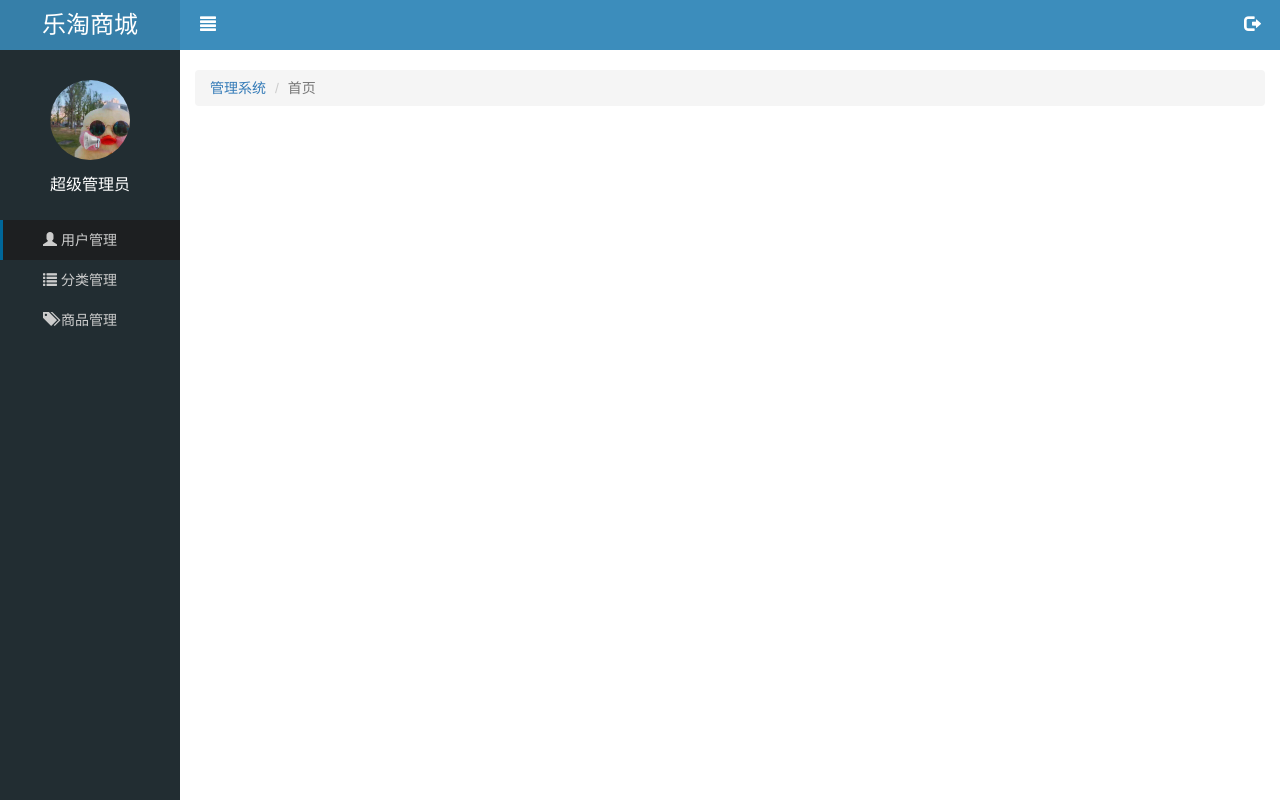
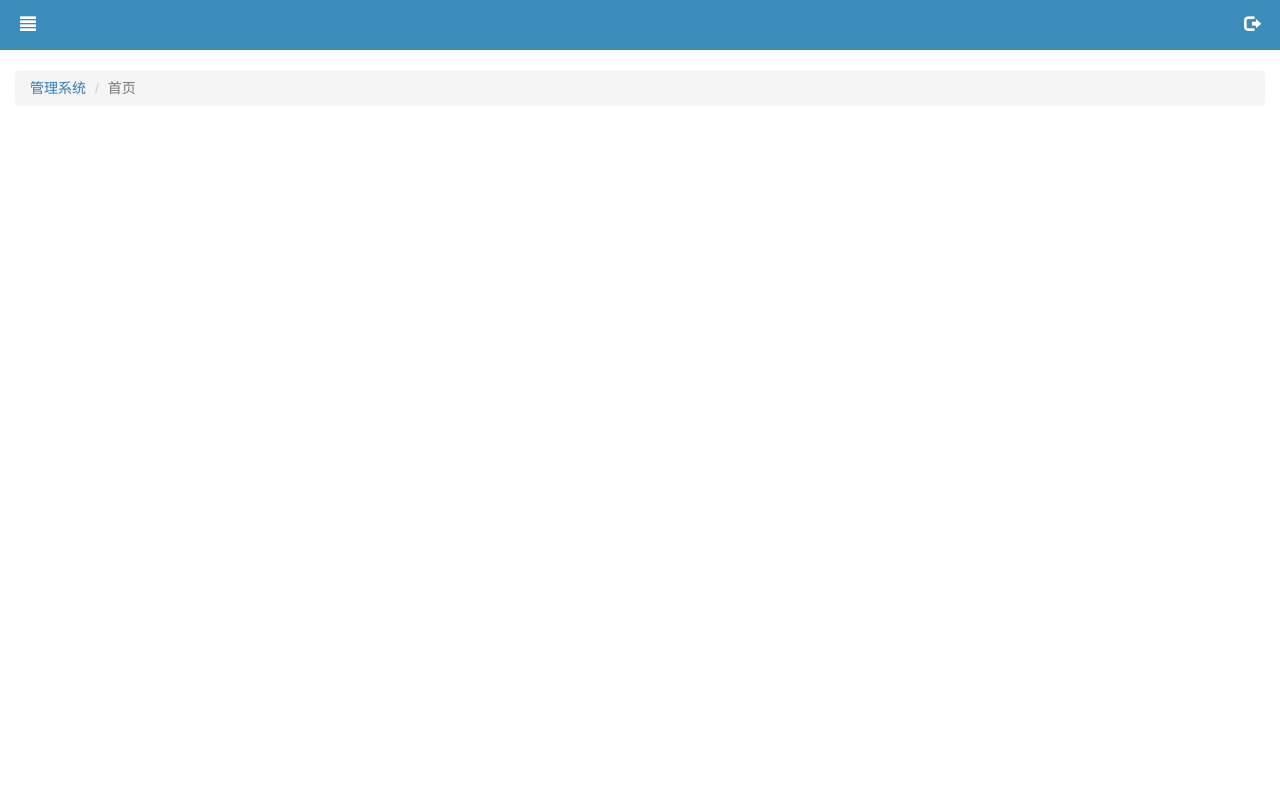
Before and after one commit to labaji/letao, a website: page public/back/index.html in a window 1280 px wide. Both pictures are taken after a click on the link 208 px from the left and 25 px from the top of the page. Drawn offline with Linux system fonts and the light colour scheme.

Commit message:
首页逻辑完成一半

```diff
--- a/public/back/css/common.css
+++ b/public/back/css/common.css
@@ -35,6 +35,11 @@ a:active {
     position: absolute;
     top: 0;
     left: 0;
+    transition:all 1s;
+}
+
+.lt_aside.now {
+    left:-180px;
 }
 
 .lt_aside .title a {
@@ -87,6 +92,12 @@ a:active {
     height: 100%;
     /* background-color: pink; */
     padding-left: 180px;
+    transition:all 1s;
+    box-sizing:
+}
+
+.lt_main.now {
+    padding-left: 0;
 }
 
 .lt_main .lt_header {
--- a/public/back/js/common.js
+++ b/public/back/js/common.js
@@ -16,4 +16,20 @@ $(function () {
      })
 
 
+     //二级菜单的显示与隐藏;
+     $('.second').prev().on('click',function () {
+         $(this).next().slideToggle()
+       })
+
+
+       //给icon_1 注册点击事件;
+    $('.icon_1').on('click',function () {
+
+        //让侧边栏隐藏
+        $('.lt_aside').toggleClass('now')
+        //让main的padding-left 变为0;
+        $('.lt_main').toggleClass('now')
+     })
+
+
 })
```
Also changed, not shown: public/back/index.html (line endings or trailing spaces).
